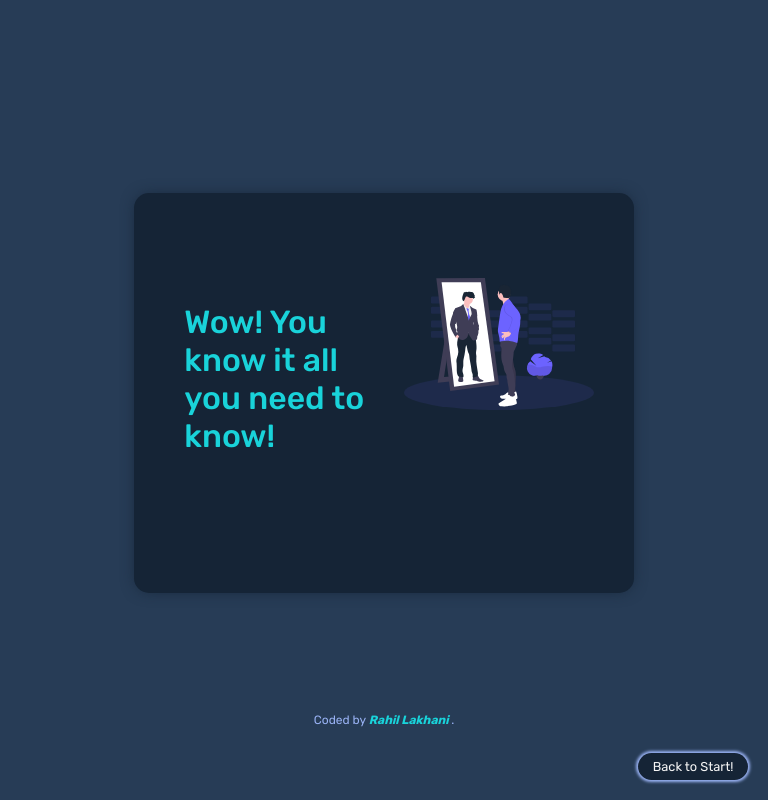
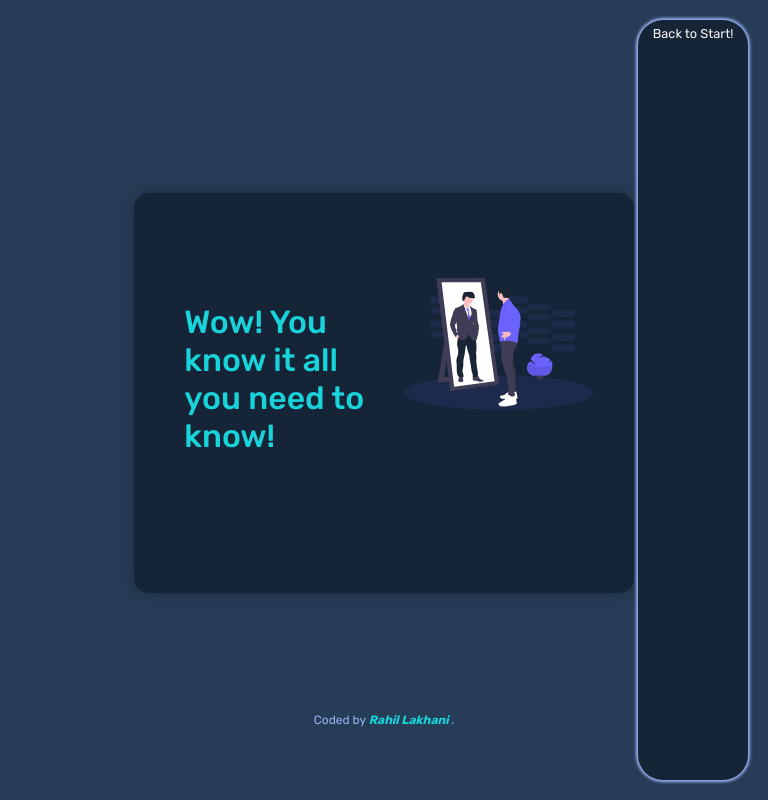
Before and after one commit to rahil-lakhani/KnowYourPersonality, a plain HTML site: page index.html in a window 768 px wide. Both pictures are taken after a click on the button "No". Drawn offline with Linux system fonts and the light colour scheme.

Commit message:
Update styles.css

```diff
--- a/css/styles.css
+++ b/css/styles.css
@@ -624,6 +624,12 @@ footer em {
         width: 95%;
     }
 
+    /****** Back to Start ******/
+
+    .back-to-start-btn {
+        top: 20px;
+    }
+
     /****** Footer ******/
 
     footer {
```
